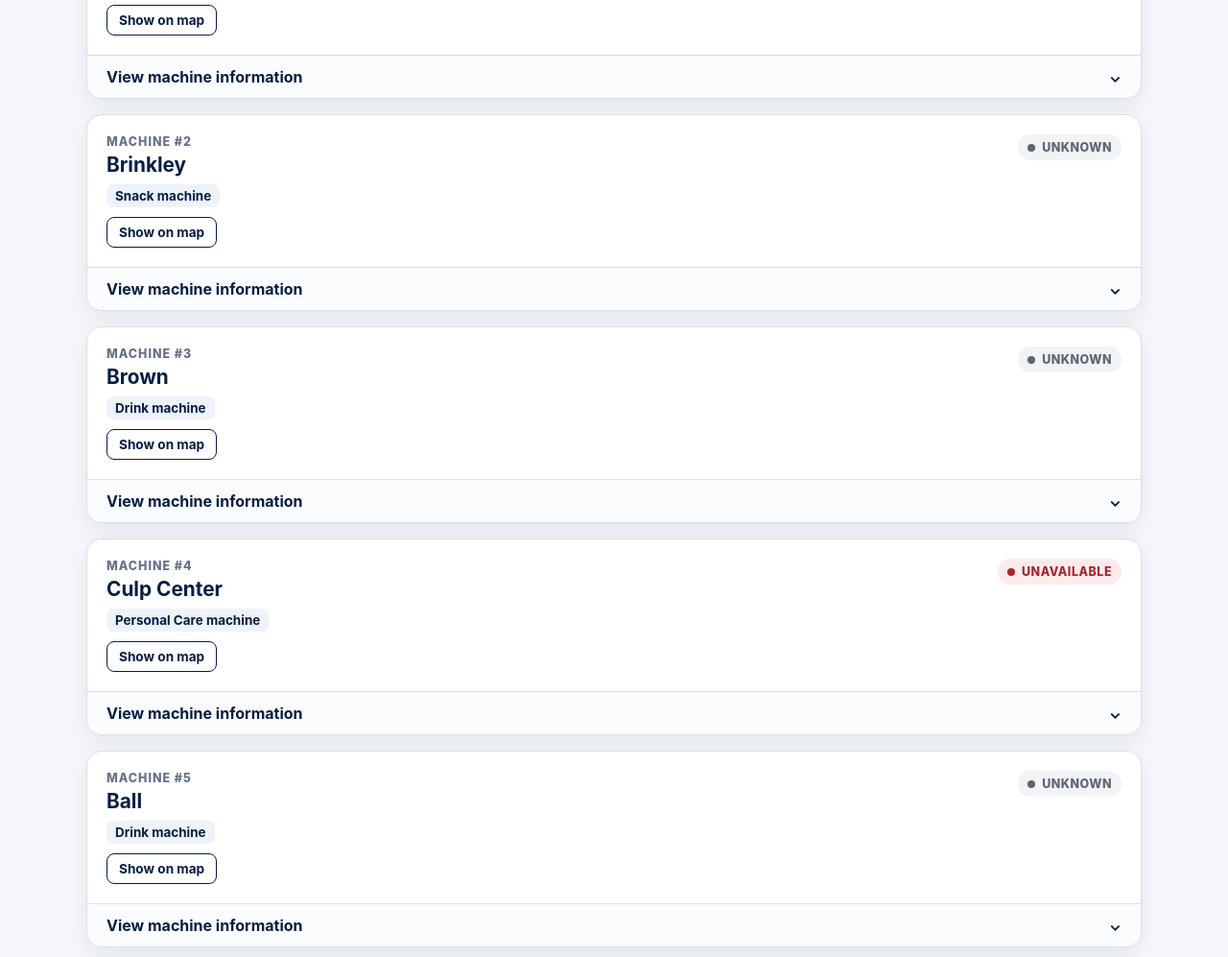
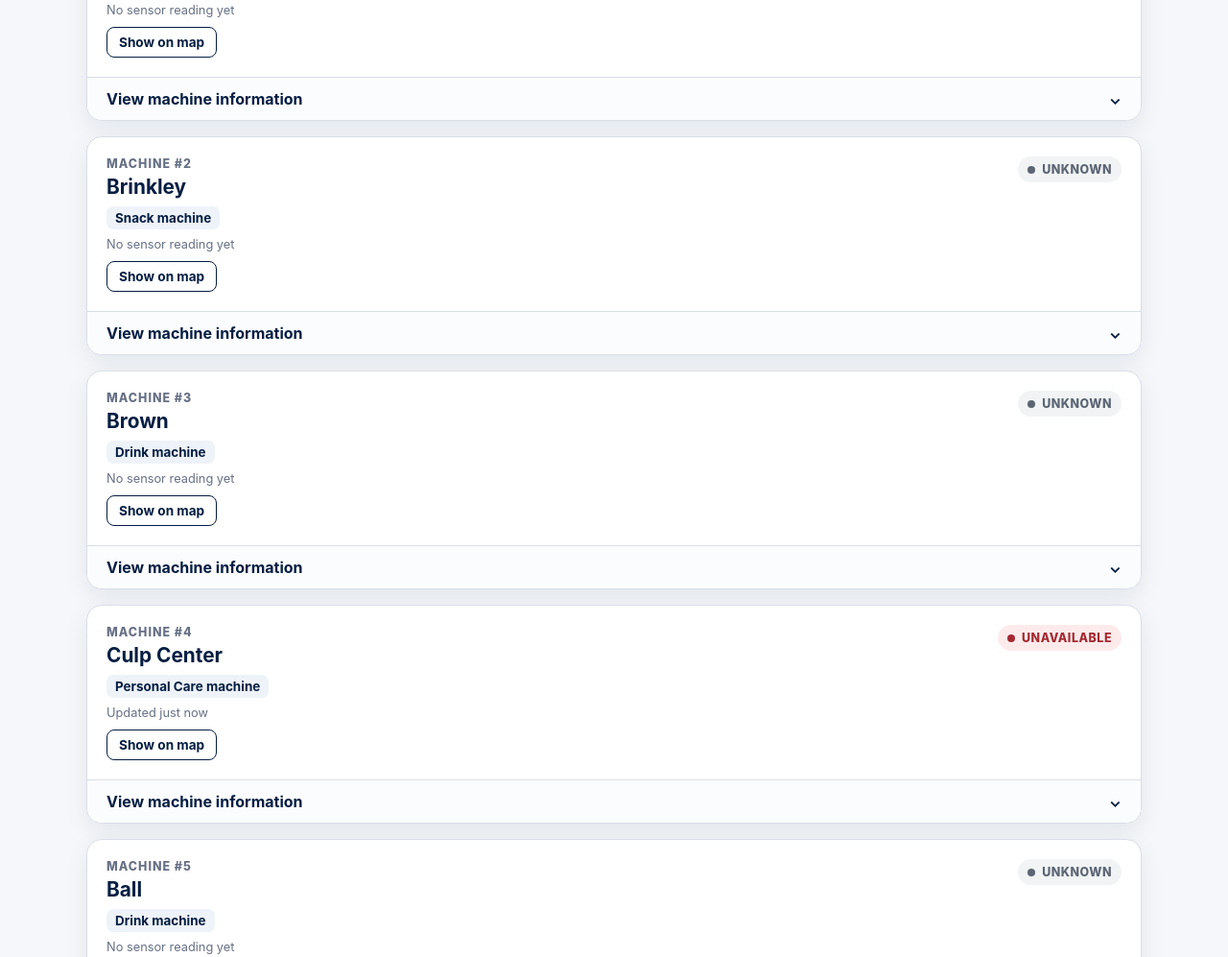
Before and after one commit to SmallFox16/SnackAttack, a website with bundled scripts: page index.html in a window 1280 px wide. Shown: the part 1226-2223 px from the top of the page at 96% size. Built offline with nearby package versions, Linux system fonts and the light colour scheme.

Commit message:
iot-display

```diff
--- a/app.js
+++ b/app.js
@@ -1,6 +1,7 @@
 import { sortMachinesByDistance } from "./sort-utils.mjs";
 import { applySensorMessage, startSimulatedSensor, storeSensorMessage } from "./iot-sensor.mjs";
 import { parseCSV } from "./csv-utils.mjs";
+import { formatLastUpdated } from "./iot-display.mjs";
 
 /* SnackAttack client application. */
 
@@ -105,15 +106,39 @@ function statusClass(status = "Unknown") {
   return "unknown";
 }
 
-function machineIcon(type) {
+/**
+ * Builds a map pin for a machine. Out-of-service machines get a grayed-out pin
+ * so their status is visible on the map (Task #2).
+ */
+function machineIcon(type, availability = "Unknown") {
   const typeClass = type.toLowerCase().replaceAll(" ", "-");
+  const serviceClass = statusClass(availability) === "unavailable" ? " out-of-service" : "";
+
   return L.divIcon({
     className: "",
-    html: `<div class="machine-marker ${escapeHTML(typeClass)}"><span>${markerEmoji[type] || "🛒"}</span></div>`,
+    html: `<div class="machine-marker ${escapeHTML(typeClass)}${serviceClass}"><span>${markerEmoji[type] || "🛒"}</span></div>`,
     iconSize: [32, 32],
     iconAnchor: [16, 32],
     popupAnchor: [0, -30]
   });
+}
+
+/**
+ * Builds a machine's map popup. Kept in one place so renderMarkers() and live
+ * sensor updates produce the same popup, including the current status (Task #2).
+ */
+function popupMarkup(machine) {
+  const distance = distanceLabel(machine.ID);
+  const availability = machine.Availability || "Unknown";
+
+  return `
+    <div class="map-popup">
+      <strong>${escapeHTML(machine.Building)} · ${escapeHTML(machine.Type)}</strong>
+      <span class="status popup-status ${statusClass(availability)}">${escapeHTML(availability)}</span>
+      ${distance ? `<span class="popup-distance">${distance}</span>` : ""}
+      ${displayValue(machine.Payment)}<br />
+      ${displayValue(machine.Directions)}
+    </div>`;
 }
 
 function renderMarkers(machines) {
@@ -124,18 +149,11 @@ function renderMarkers(machines) {
     const position = parseGPS(machine.GPS);
     if (!position) return;
 
-    const distance = distanceLabel(machine.ID);
     const marker = L.marker(position, {
-      icon: machineIcon(machine.Type),
+      icon: machineIcon(machine.Type, machine.Availability),
       title: `${machine.Building} ${machine.Type} machine`
     })
-      .bindPopup(`
-        <div class="map-popup">
-          <strong>${escapeHTML(machine.Building)} · ${escapeHTML(machine.Type)}</strong>
-          ${distance ? `<span class="popup-distance">${distance}</span>` : ""}
-          ${displayValue(machine.Payment)}<br />
-          ${displayValue(machine.Directions)}
-        </div>`)
+      .bindPopup(popupMarkup(machine))
       .addTo(markerLayer);
 
     markersByMachineId.set(String(machine.ID), marker);
@@ -193,6 +211,7 @@ function machineCard(machine) {
             <h2>${escapeHTML(machine.Building)}</h2>
             <span class="machine-type">${escapeHTML(machine.Type)} machine</span>
             ${distance ? `<p class="machine-distance">📍 ${distance}</p>` : ""}
+            <p class="last-updated" aria-live="off">${escapeHTML(lastUpdatedText(machine.ID))}</p>
             <button class="show-map-btn" type="button" data-machine-id="${escapeHTML(machine.ID)}">
               Show on map
             </button>
@@ -427,63 +446,132 @@ locateBtn.addEventListener("click", async () => {
   }
 });
 
-
-/* ---- Simulated IoT sensor (Task #4) ----
+/* ---- Simulated IoT sensor (Tasks #4, #3, #2) ----
  * Message format, validation, the simulator, and applying stock updates live in
- * iot-sensor.mjs so they can be unit tested.
+ * iot-sensor.mjs; display helpers live in iot-display.mjs so they can be unit tested.
  */
 let sensorTimer = null; // Interval ID, kept so the sensor can't be started twice
+const LAST_UPDATED_REFRESH_MS = 30000; // How often "Updated X ago" labels are refreshed
+
+/**
+ * Returns the "last updated" label for a machine's card, based on its
+ * latest sensor message (Task #2).
+ */
+function lastUpdatedText(machineId) {
+  const message = state.sensorMessages.get(String(machineId));
+  return message ? formatLastUpdated(message.timestamp) : "No sensor reading yet";
+}
+
+/**
+ * Finds a machine's card on the page, or null if it's hidden by the filters.
+ */
+function findMachineCard(machineId) {
+  return document.getElementById(`details-${machineId}`)?.closest(".machine-card") || null;
+}
 
 /**
  * Shows a new status on a badge or label. Skips unchanged text so the
  * aria-live machine list only announces real changes.
+ *
+ * @returns {boolean} True if the status actually changed (used to highlight it).
  */
 function updateStatusText(element, status, baseClass) {
-  if (!element || element.textContent === status) return;
+  if (!element || element.textContent === status) return false;
 
   element.textContent = status;
   if (baseClass) element.className = `${baseClass} ${statusClass(status)}`;
+  return true;
+}
+
+/**
+ * Plays a highlight animation on an element (Task #2). If the animation is
+ * already running, it restarts so back-to-back updates are still visible.
+ */
+function playHighlight(element, className) {
+  element.classList.remove(className);
+  element.getBoundingClientRect(); // Forces the browser to notice the removal so the animation restarts
+  element.classList.add(className);
+  element.addEventListener("animationend", () => element.classList.remove(className), { once: true });
 }
 
 /**
  * Updates one machine's card in place. A full render() would collapse open
  * details panels and close map popups every time a sensor reported.
+ * Changed badges pop and the card glows so users can see what changed (Task #2).
  * Machines hidden by the current filters have no card; render() shows their
  * latest values when they reappear.
  */
 function updateMachineCard(machine) {
-  const card = document.getElementById(`details-${machine.ID}`)?.closest(".machine-card");
+  const card = findMachineCard(machine.ID);
   if (!card) return;
 
-  updateStatusText(card.querySelector(".status"), machine.Availability, "status");
+  const changedBadges = [];
+
+  const statusBadge = card.querySelector(".status");
+  if (updateStatusText(statusBadge, machine.Availability, "status")) changedBadges.push(statusBadge);
   updateStatusText(card.querySelector(".machine-availability"), machine.Availability);
 
   // Rows are drawn in the same order as the machine's product list
   const products = state.productsByMachine.get(String(machine.ID)) || [];
   card.querySelectorAll(".product-status").forEach((element, index) => {
-    updateStatusText(element, products[index].availability || "Unknown", "product-status");
+    const availability = products[index]?.availability || "Unknown";
+    if (updateStatusText(element, availability, "product-status")) changedBadges.push(element);
+  });
+
+  changedBadges.forEach((badge) => playHighlight(badge, "iot-changed"));
+  if (changedBadges.length) playHighlight(card, "iot-updated");
+}
+
+/**
+ * Updates a machine's map pin and popup to match its current status (Task #2).
+ * setPopupContent also refreshes a popup that's currently open.
+ */
+function updateMachineMarker(machine) {
+  const marker = markersByMachineId.get(String(machine.ID));
+  if (!marker) return;
+
+  marker.setIcon(machineIcon(machine.Type, machine.Availability));
+  marker.setPopupContent(popupMarkup(machine));
+}
+
+/**
+ * Refreshes every visible card's "Updated X ago" label so the times stay accurate.
+ */
+function refreshLastUpdatedLabels() {
+  machineList.querySelectorAll(".machine-card").forEach((card) => {
+    const label = card.querySelector(".last-updated");
+    if (label) label.textContent = lastUpdatedText(card.dataset.machineId);
   });
 }
 
 /**
  * Handles one sensor message: rejects it if malformed, keeps it as the latest
- * reading for its machine, then applies it to the stock shown on the page.
+ * reading for its machine, applies it to the stock, then updates the card and map.
  */
 function handleSensorMessage(message) {
   if (!storeSensorMessage(state.sensorMessages, message)) return;
 
   const changedMachine = applySensorMessage(state.machines, state.productsByMachine, message);
-  if (changedMachine) updateMachineCard(changedMachine);
+  if (changedMachine) {
+    updateMachineCard(changedMachine);
+    updateMachineMarker(changedMachine);
+  }
+
+  // Every valid reading refreshes the label, even when nothing changed
+  const label = findMachineCard(message.machineId)?.querySelector(".last-updated");
+  if (label) label.textContent = lastUpdatedText(message.machineId);
 }
 
 /**
  * Starts the simulated sensor once machines have loaded. Each message goes
- * through handleSensorMessage, so the cards update as readings arrive.
+ * through handleSensorMessage, so the cards and map update as readings arrive.
+ * Also starts refreshing the "Updated X ago" labels.
  */
 function startSensor() {
   if (sensorTimer || !state.machines.length) return;
 
   sensorTimer = startSimulatedSensor(state.machines, state.productsByMachine, handleSensorMessage);
+  setInterval(refreshLastUpdatedLabels, LAST_UPDATED_REFRESH_MS); // Keep "Updated X ago" labels current
 }
 
 
--- /dev/null
+++ b/iot-display.mjs
@@ -0,0 +1,27 @@
+/* Display helpers for simulated IoT updates (Task #2).
+ * Kept separate from app.js so they can be unit tested.
+ */
+
+/**
+ * Turns a sensor message's timestamp into a short "last updated" label.
+ *
+ * @param {string} timestamp - ISO 8601 time the reading was taken.
+ * @param {Date} [now=new Date()] - Current time (replaceable in tests).
+ * @returns {string} e.g. "Updated just now", "Updated 25 sec ago", "Updated 3 min ago",
+ *   or an empty string if the timestamp is missing or invalid.
+ */
+export function formatLastUpdated(timestamp, now = new Date()) {
+  const time = Date.parse(timestamp);
+  if (Number.isNaN(time)) return "";
+
+  // Clamp to 0 so a sensor clock that's slightly ahead still reads "just now"
+  const seconds = Math.max(0, Math.floor((now.getTime() - time) / 1000));
+
+  if (seconds < 10) return "Updated just now";
+  if (seconds < 60) return `Updated ${seconds} sec ago`;
+
+  const minutes = Math.floor(seconds / 60);
+  if (minutes < 60) return `Updated ${minutes} min ago`;
+
+  return `Updated ${Math.floor(minutes / 60)} hr ago`;
+}
--- a/package.json
+++ b/package.json
@@ -7,8 +7,7 @@
     "lint": "eslint app.js distance.js forum.js forum-utils.mjs csv-utils.mjs sort-utils.mjs report-validation.mjs reports-api.mjs api tests",
     "lint:fix": "eslint app.js distance.js forum.js forum-utils.mjs csv-utils.mjs sort-utils.mjs report-validation.mjs reports-api.mjs api tests --fix",
     "test": "node --test",
-    "quality": "npm run lint && npm test",
-    "test": "node --test"
+    "quality": "npm run lint && npm test"
   },
   "devDependencies": {
     "@axe-core/playwright": "^4.14.0",
--- a/styles.css
+++ b/styles.css
@@ -752,3 +752,49 @@ footer {
 .report-form-section {
   margin-bottom: 22px;
 }
+
+
+/* ---- Live IoT updates (Task #2) ---- */
+.last-updated {
+  margin: 8px 0 0;
+  color: var(--muted);
+  font-size: 0.8rem;
+}
+
+.popup-status {
+  margin: 6px 0;
+}
+
+/* Gray pin for machines that are out of service */
+.machine-marker.out-of-service {
+  filter: grayscale(1);
+  opacity: 0.6;
+}
+
+/* Card glows gold briefly when a sensor changes something on it */
+.machine-card.iot-updated {
+  animation: iot-card-glow 1.6s ease-out;
+}
+
+@keyframes iot-card-glow {
+  0% { box-shadow: 0 0 0 3px var(--gold), var(--shadow); }
+  100% { box-shadow: var(--shadow); }
+}
+
+/* Individual badges that changed pop slightly */
+.iot-changed {
+  animation: iot-badge-pop 0.6s ease-out;
+}
+
+@keyframes iot-badge-pop {
+  0% { transform: scale(1.15); }
+  100% { transform: scale(1); }
+}
+
+/* Respect users who turn off animations; the colors and text still change */
+@media (prefers-reduced-motion: reduce) {
+  .machine-card.iot-updated,
+  .iot-changed {
+    animation: none;
+  }
+}
```
Also changed, not shown: tests/iot-display.test.mjs (added, +66 -0 lines).
